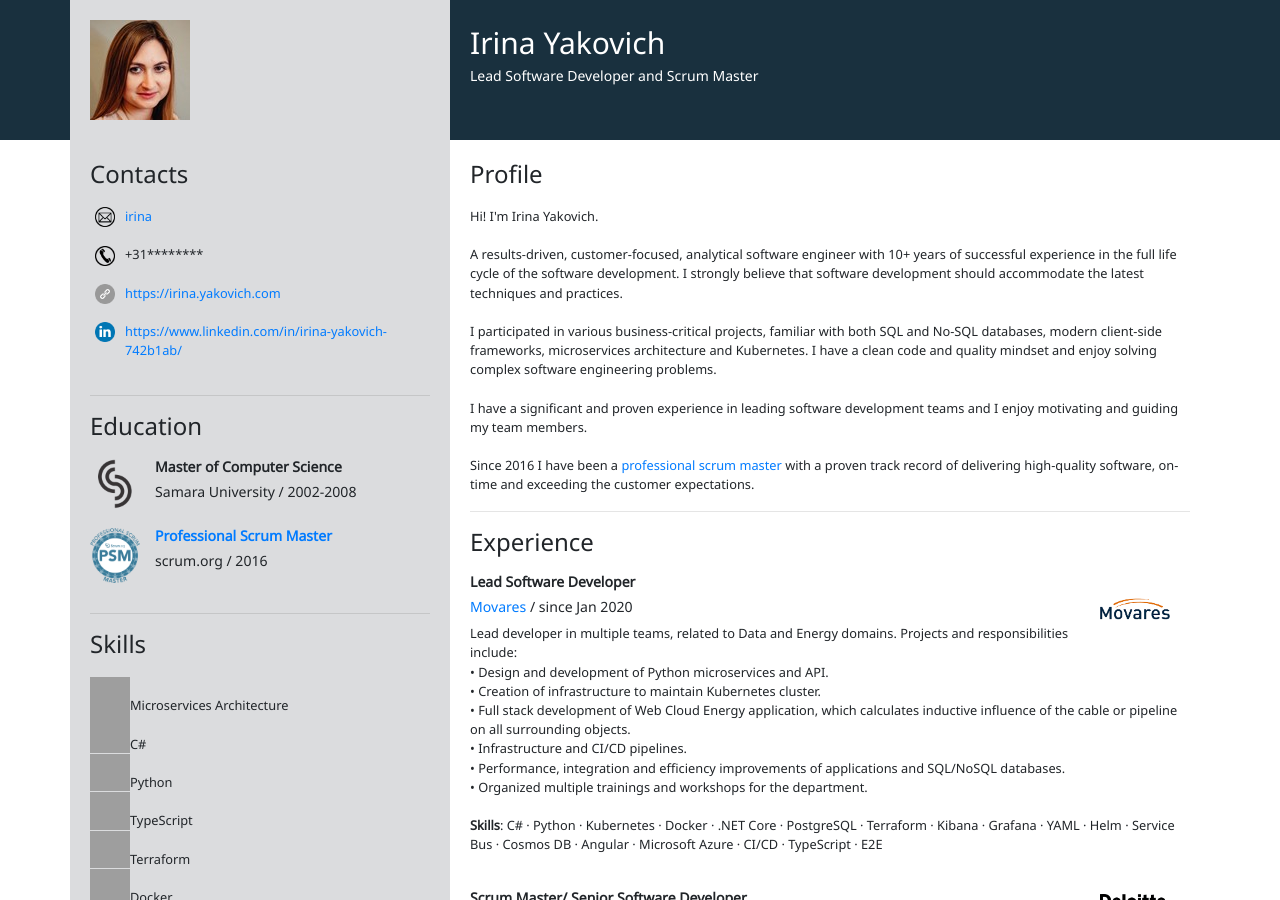
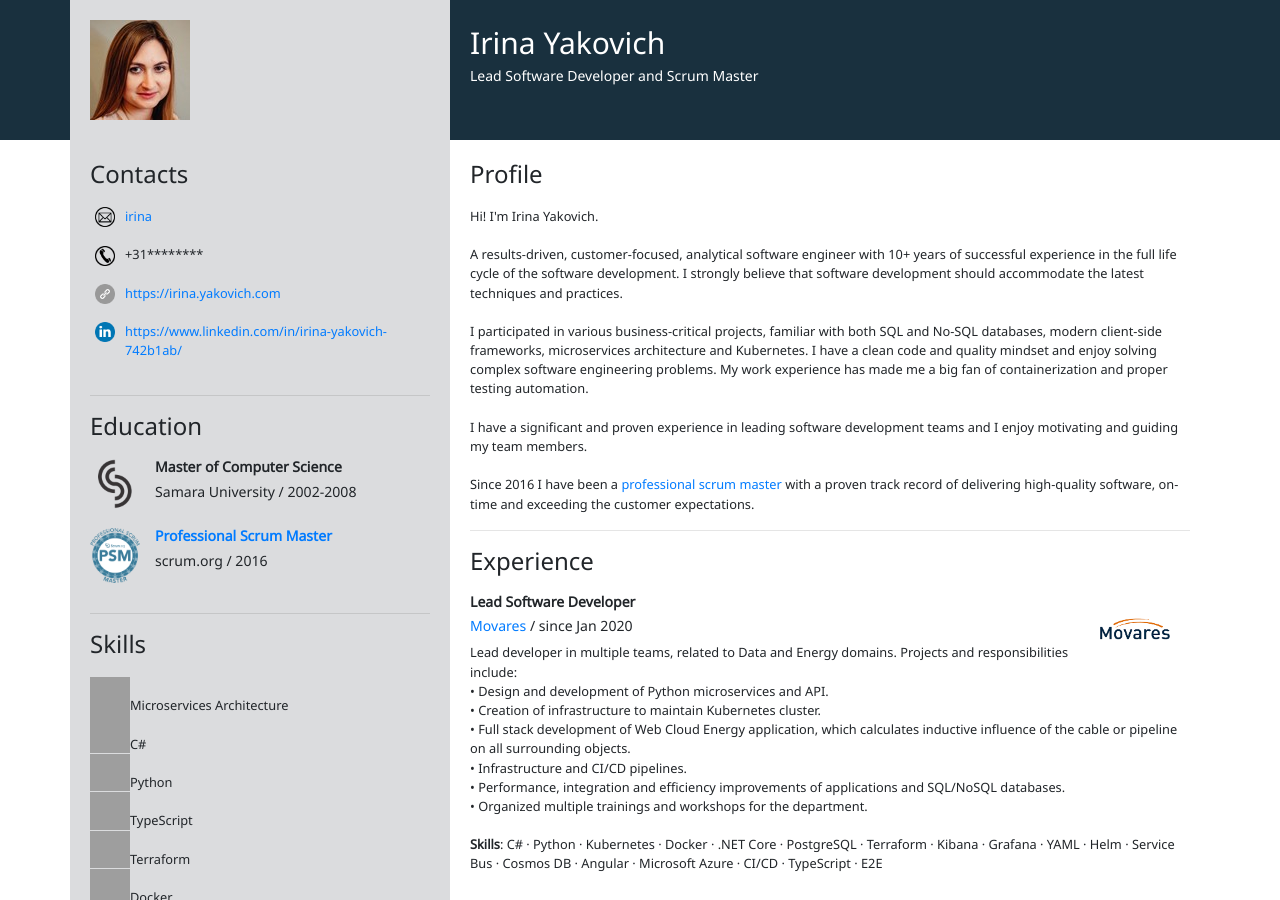
Before and after one commit to iyakovich/irinayakovich.github.io, a Jekyll site: the page built from index.html, in a window 1280 px wide and 900 px high, cut to the strip 0-900 px from the top of the window. Built offline with Jekyll 4.4.1, drawn with Linux system fonts in a browser that asks for light colours; grey boxes are pictures that could not be loaded.

Commit message:
Update about_me.html

```diff
--- a/_includes/cv/about_me.html
+++ b/_includes/cv/about_me.html
@@ -11,6 +11,7 @@
         <br>I participated in various business-critical projects,
         familiar with both SQL and No-SQL databases, modern client-side frameworks, microservices architecture and Kubernetes.
         I have a clean code and quality mindset and enjoy solving complex software engineering problems.
+        My work experience has made me a big fan of containerization and proper testing automation.
         <br>
         <br>I have a significant and proven experience in leading software development teams and I enjoy motivating and
         guiding my team members.
```
